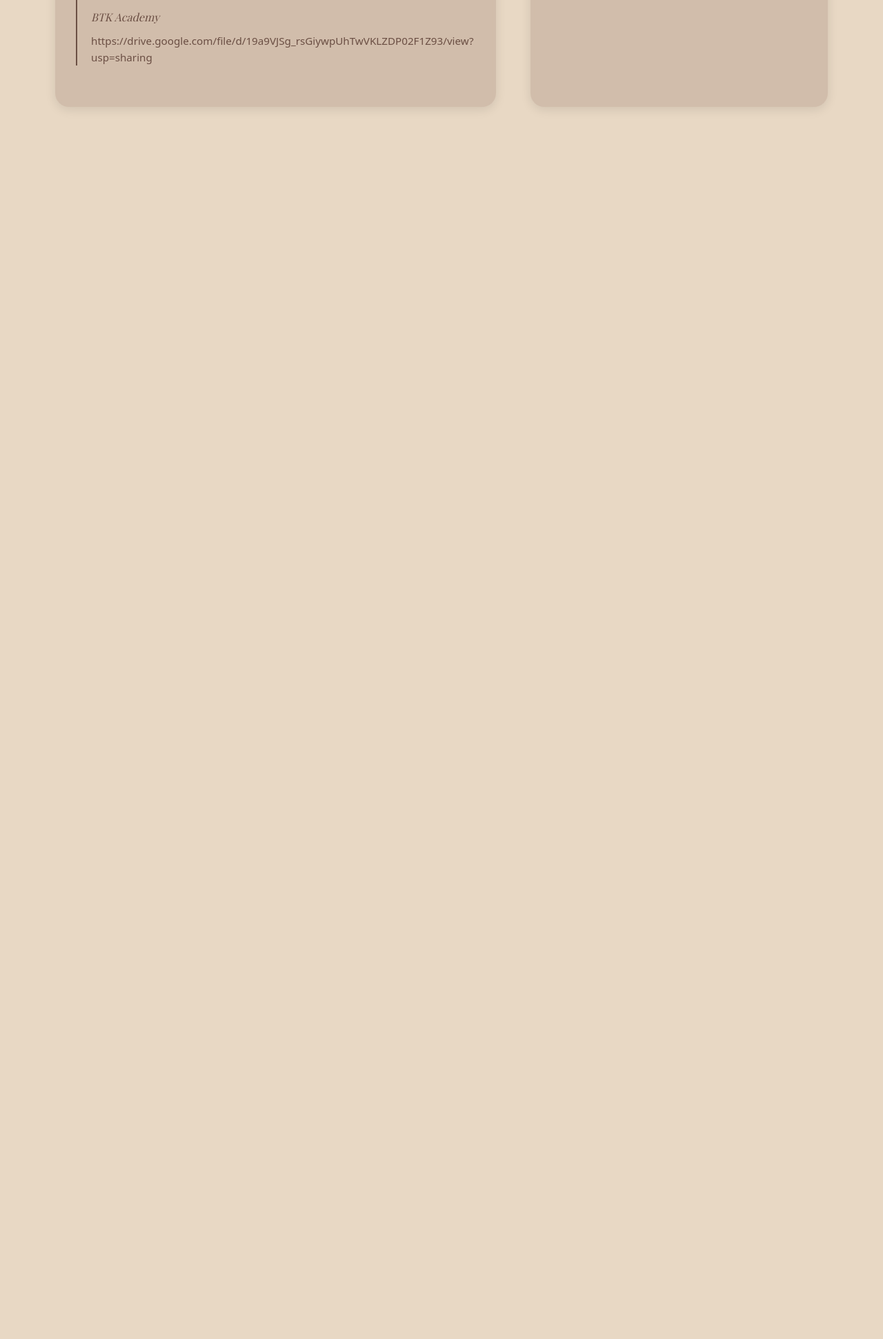
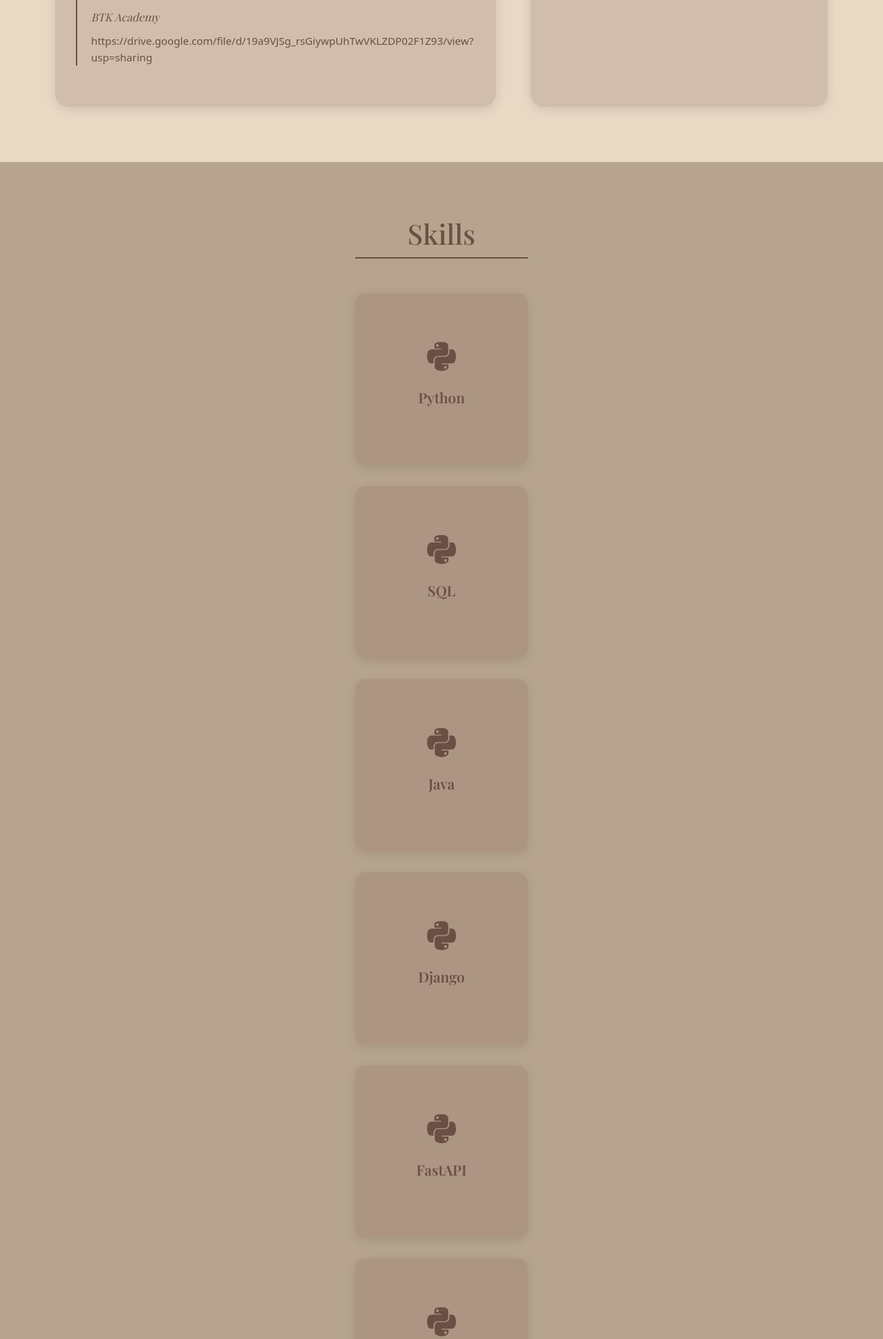
Before and after one commit to aysuyld/aysu_yildiz_, a Django app: page / in a window 1280 px wide. Shown: the part 2604-4546 px from the top of the page at 69% size. Before the commit the page ends 2762 px from the top, so only its background shows below. Run offline with Django 5.2, Linux system fonts and the light colour scheme; parts of the project's set-up code (start-up, migrations or seed data) failed here and were passed over; some libraries are stand-ins or nearby versions.

Commit message:
update home

```diff
--- a/projects/templates/home.html
+++ b/projects/templates/home.html
@@ -342,25 +342,6 @@
             transform: rotate(90deg);
         }
 
-        @media (max-width: 768px) {
-            .name-logo {
-                font-size: 1.5rem;
-                top: 30px;
-                left: 40px; /* Mobilde daha sola */
-            }
-
-            .hamburger-menu {
-                top: 30px;
-                right: 20px;
-            }
-
-            .contact-wrapper {
-                flex-direction: column;
-                align-items: flex-start;
-                gap: 20px;
-            }
-        }
-
         #experience {
             background-color: #E8D8C4;
             color: #8B6B61;
@@ -429,6 +410,102 @@
             color: #6B4F44;
             line-height: 1.6;
         }
+
+        #skills {
+            background-color: #b6a48e;
+            padding: 40px 20px;
+        }
+
+        .skills-container {
+            max-width: 1200px;
+            margin: 0 auto;
+            padding: 40px;
+        }
+
+        .skills-title {
+            font-family: 'Playfair Display', serif;
+            font-size: 2.5rem;
+            color: #6B4F44;
+            text-align: center;
+            margin-bottom: 50px;
+            padding-bottom: 10px;
+            border-bottom: 2px solid #6B4F44;
+        }
+
+        .skills-grid {
+            display: grid;
+            grid-template-columns: repeat(auto-fit, minmax(250px, 1fr));
+            gap: 30px;
+            justify-items: center;
+        }
+
+        .skill-card {
+            background-color: rgba(139, 107, 97, 0.25);
+            border-radius: 15px;
+            padding: 25px;
+            width: 250px;
+            height: 250px;
+            display: flex;
+            flex-direction: column;
+            align-items: center;
+            justify-content: center;
+            text-align: center;
+            transition: all 0.3s ease;
+            box-shadow: 0 4px 15px rgba(0,0,0,0.1);
+        }
+
+        .skill-card:hover {
+            transform: translateY(-5px);
+            box-shadow: 0 8px 20px rgba(0,0,0,0.15);
+            background-color: rgba(139, 107, 97, 0.35);
+        }
+
+        .skill-icon {
+            font-size: 3rem;
+            color: #6B4F44;
+            margin-bottom: 20px;
+        }
+
+        .skill-title {
+            font-family: 'Playfair Display', serif;
+            font-size: 1.3rem;
+            color: #6B4F44;
+            margin-bottom: 15px;
+            font-weight: bold;
+        }
+
+        @media (max-width: 768px) {
+            .name-logo {
+                font-size: 1.5rem;
+                top: 30px;
+                left: 40px; /* Mobilde daha sola */
+            }
+
+            .hamburger-menu {
+                top: 30px;
+                right: 20px;
+            }
+
+            .contact-wrapper {
+                flex-direction: column;
+                align-items: flex-start;
+                gap: 20px;
+            }
+
+            .skills-container {
+                padding: 20px;
+            }
+
+            .skills-grid {
+                grid-template-columns: repeat(auto-fit, minmax(200px, 1fr));
+                gap: 20px;
+            }
+
+            .skill-card {
+                width: 200px;
+                height: 200px;
+            }
+        }
     </style>
 </head>
 <body>
@@ -445,7 +522,8 @@
         <a href="#home">Home</a>
         <a href="#about">About</a>
         <a href="projects/home">Projects</a>
-        <a href="#contact">Contact</a>
+        <a href="#contact">Resume</a>
+        <a href="#contact">Skills</a>
     </nav>
 
     <section id="home" class="page-section">
@@ -569,10 +647,44 @@
                     </div>
                 </div>
 
-                <!-- Diğer deneyimler buraya eklenebilir -->
             </div>
         </div>
     </section>
+
+    <section id="skills" class="page-section">
+        <div class="skills-container">
+            <h2 class="skills-title">Skills</h2>
+            <div class="skills-grid">
+                <!-- Python Card -->
+                <div class="skill-card">
+                    <i class="fab fa-python skill-icon"></i>
+                    <div class="skill-title">Python</div>
+                </div>
+                <!-- SQL Card -->
+                <div class="skill-card">
+                    <i class="fab fa-python skill-icon"></i>
+                    <div class="skill-title">SQL</div>
+                </div>
+                <!-- Java Card -->
+                <div class="skill-card">
+                    <i class="fab fa-python skill-icon"></i>
+                    <div class="skill-title">Java</div>
+                </div>
+                <!-- Django Card -->
+                <div class="skill-card">
+                    <i class="fab fa-python skill-icon"></i>
+                    <div class="skill-title">Django</div>
+                </div>
+                <!-- FastAPI Card -->
+                <div class="skill-card">
+                    <i class="fab fa-python skill-icon"></i>
+                    <div class="skill-title">FastAPI</div>
+                </div>
+                <!-- Power BI Card -->
+                <div class="skill-card">
+                    <i class="fab fa-python skill-icon"></i>
+                    <div class="skill-title">Power BI</div>
+                </div>
 
     <script src="https://cdn.jsdelivr.net/npm/bootstrap@5.3.2/dist/js/bootstrap.bundle.min.js"></script>
     <script>
```
